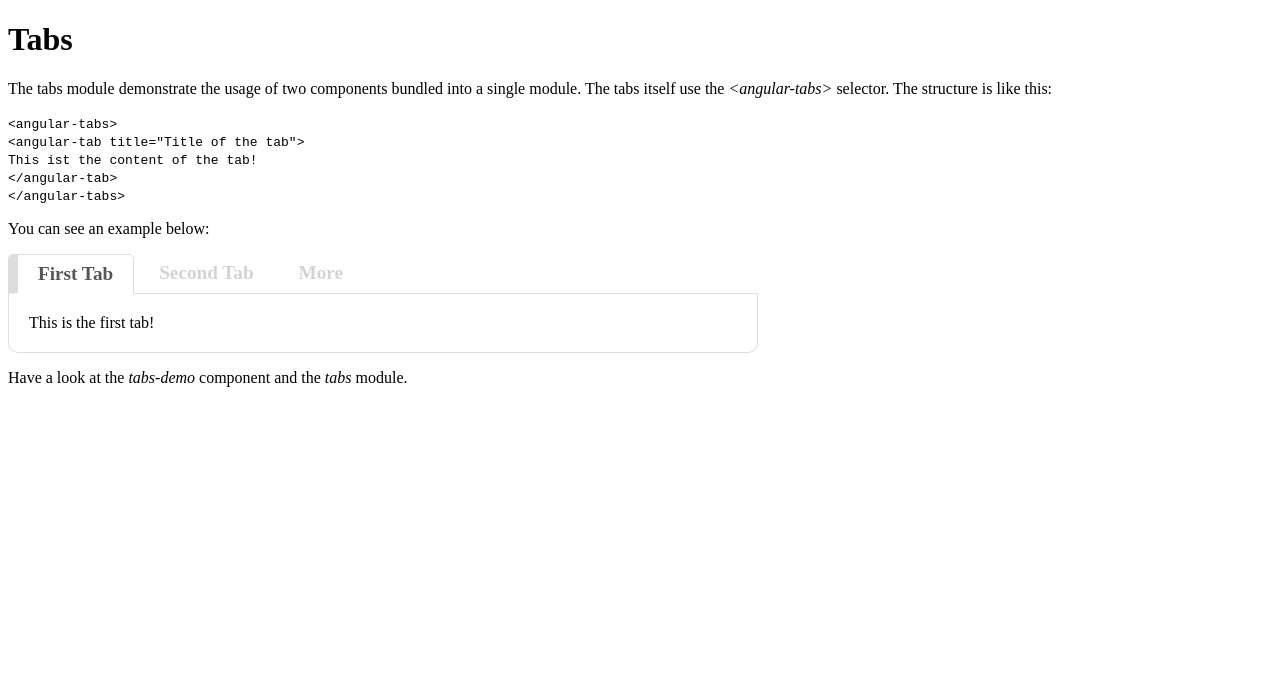
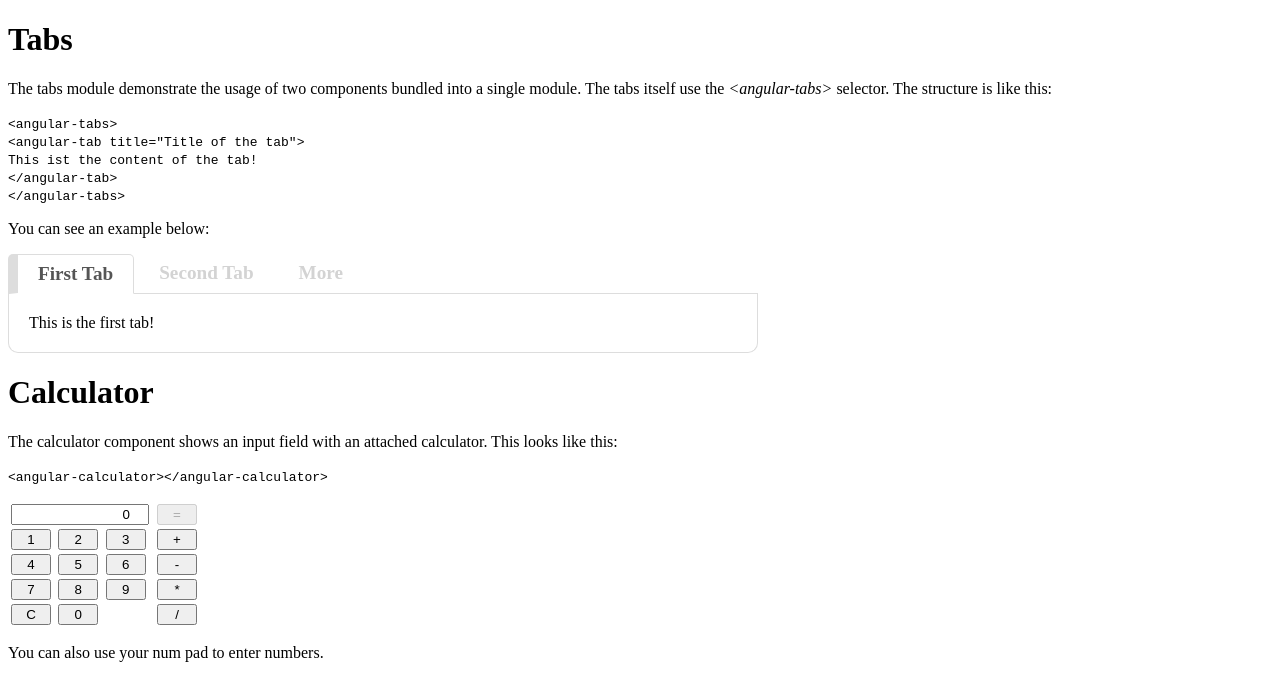
Before and after one commit to ComicSans/angular-playground, an Angular app: page / in a window 1280 px wide. Shown: the top 700 px of the page. Built offline with nearby package versions, Linux system fonts and the light colour scheme.

Commit message:
Added the calculator component

```diff
--- a/src/app/app.component.html
+++ b/src/app/app.component.html
@@ -19,6 +19,19 @@
 <p>
   <app-tabs-demo></app-tabs-demo>
 </p>
+
+<h1>Calculator</h1>
 <p>
-  Have a look at the <i>tabs-demo</i> component and the <i>tabs</i> module.
+  The calculator component shows an input field with an attached calculator. This looks like this:
 </p>
+<p>
+  <code>
+     &lt;angular-calculator&gt;&lt;/angular-calculator&gt;<br/>
+  </code>
+</p>
+<p>
+  <app-calculator-demo></app-calculator-demo>
+</p>
+<p>
+  You can also use your num pad to enter numbers.
+</p>
--- /dev/null
+++ b/src/app/calculator-demo/calculator-demo.component.html
@@ -0,0 +1 @@
+<angular-calculator></angular-calculator>
--- /dev/null
+++ b/src/app/calculator-demo/calculator-demo.component.ts
@@ -0,0 +1,15 @@
+import { Component, OnInit } from '@angular/core';
+
+@Component({
+  selector: 'app-calculator-demo',
+  templateUrl: './calculator-demo.component.html',
+  styleUrls: ['./calculator-demo.component.css']
+})
+export class CalculatorDemoComponent implements OnInit {
+
+  constructor() { }
+
+  ngOnInit() {
+  }
+
+}
--- /dev/null
+++ b/src/app/calculator/Calculator.ts
@@ -0,0 +1,65 @@
+import { NumberStack } from './NumberStack';
+
+export enum Operations {
+  add, subtract, multiply, divide
+}
+
+export class Calculator {
+  operation: number;
+  numbers: NumberStack;
+  lastValue: number;
+  currentValue: number;
+
+  getOperations(): typeof Operations {
+    return Operations;
+  }
+
+  reset() {
+    this.numbers = new NumberStack();
+    this.currentValue = 0;
+    this.lastValue = 0;
+    this.operation = null;
+  }
+
+  addValue(newValue: number) {
+    this.numbers.addNumbertoStack(newValue);
+    this.currentValue = this.numbers.getFormattedNumbers();
+  }
+
+  operate(operation) {
+    this.lastValue = this.currentValue;
+    this.operation = operation;
+    this.numbers.clearStack();
+    this.currentValue = 0;
+  }
+
+  calculate() {
+    var value;
+    switch (this.operation) {
+      case Operations.add: {
+        value = this.currentValue + this.lastValue;
+        break;
+      }
+      case Operations.subtract: {
+        value = this.lastValue - this.currentValue;
+        break;
+      }
+      case Operations.multiply: {
+        value = this.currentValue * this.lastValue;
+        break;
+      }
+      case Operations.divide: {
+        value = this.lastValue / this.currentValue;
+        break;
+      }
+    }
+    this.operation = null;
+    this.currentValue = value;
+    this.lastValue = value;
+    this.numbers.clearStack();
+  }
+
+  getCurrentValue(): number {
+    return this.currentValue;
+  }
+}
--- /dev/null
+++ b/src/app/calculator/NumberStack.ts
@@ -0,0 +1,22 @@
+export class NumberStack {
+  numbers: Array<number> = [];
+
+  addNumbertoStack(_number: number) {
+    this.numbers.push(_number);
+  }
+
+  clearStack() {
+    this.numbers = [];
+  }
+
+  getFormattedNumbers(): number {
+    if (this.numbers.length === 0) {
+      return 0;
+    }
+    let result = "";
+    for (let entry of this.numbers) {
+      result = result + String(entry);
+    }
+    return parseInt(result);
+  }
+}
--- /dev/null
+++ b/src/app/calculator/calculator.component.css
@@ -0,0 +1,11 @@
+.wide-button {
+  width: 40px;
+}
+
+.calulator-table, .value-input {
+  width: 130px;
+}
+
+.value-input {
+  text-align: right;
+}
--- /dev/null
+++ b/src/app/calculator/calculator.component.html
@@ -0,0 +1,39 @@
+<table class="calulator-table">
+  <tr>
+    <td colspan="3">
+      <input [(ngModel)]="currentValue" name="currentValue" type="number" class="value-input">
+    </td>
+    <td></td>
+    <td>
+      <button (click)="calculate()" [disabled]="calculator.operation == null" class="wide-button">=</button>
+    </td>
+  </tr>
+  <tr>
+    <td><button (click)="setValue(1)" class="wide-button">1</button></td>
+    <td><button (click)="setValue(2)" class="wide-button">2</button></td>
+    <td><button (click)="setValue(3)" class="wide-button">3</button></td>
+    <td></td>
+    <td><button (click)="operate(operations.add)" [disabled]="calculator.operation != null" class="wide-button">+</button></td>
+  </tr>
+  <tr>
+    <td><button (click)="setValue(4)" class="wide-button">4</button></td>
+    <td><button (click)="setValue(5)" class="wide-button">5</button></td>
+    <td><button (click)="setValue(6)" class="wide-button">6</button></td>
+    <td></td>
+    <td><button (click)="operate(operations.subtract)" [disabled]="calculator.operation != null" class="wide-button">-</button></td>
+  </tr>
+  <tr>
+    <td><button (click)="setValue(7)" class="wide-button">7</button></td>
+    <td><button (click)="setValue(8)" class="wide-button">8</button></td>
+    <td><button (click)="setValue(9)" class="wide-button">9</button></td>
+    <td></td>
+    <td><button (click)="operate(operations.multiply)" [disabled]="calculator.operation != null" class="wide-button">*</button></td>
+  </tr>
+  <tr>
+    <td><button (click)="reset()" class="wide-button">C</button></td>
+    <td><button (click)="setValue(0)" [disabled]="calculator.operation == operations.divide" class="wide-button">0</button></td>
+    <td></td>
+    <td></td>
+    <td><button (click)="operate(operations.divide)" [disabled]="calculator.operation != null || calculator.operation == operations.divide" class="wide-button">/</button></td>
+  </tr>
+</table>
--- /dev/null
+++ b/src/app/calculator/calculator.component.ts
@@ -0,0 +1,77 @@
+import { Component, OnInit } from '@angular/core';
+import { HostListener } from '@angular/core';
+
+import { Calculator } from './Calculator';
+
+
+@Component({
+  selector: 'angular-calculator',
+  templateUrl: './calculator.component.html',
+  styleUrls: ['./calculator.component.css']
+})
+export class CalculatorComponent {
+  // View bindings
+  currentValue: number;
+  operations: any;
+  calculator: Calculator;
+
+  constructor() {
+    this.calculator = new Calculator();
+    this.operations = this.calculator.getOperations();
+    this.reset();
+  }
+
+  reset() {
+    this.calculator.reset();
+    this.currentValue = 0;
+  }
+
+  /**
+    * The new number we will perform the operation with
+    **/
+  setValue(newValue: number) {
+    this.calculator.addValue(newValue);
+    this.currentValue = this.calculator.numbers.getFormattedNumbers();
+  }
+
+  operate(operation) {
+    this.calculator.operate(operation);
+    this.currentValue = 0;
+  }
+
+  calculate() {
+    this.calculator.calculate();
+    this.currentValue = this.calculator.getCurrentValue();
+  }
+
+  /**
+    * Support keyboard entries
+    **/
+  @HostListener('document:keypress', ['$event'])
+  handleKeyboardEvent(event: KeyboardEvent) {
+    const operations = this.operations;
+    switch(event.key) {
+      case "+":
+        this.calculator.operate(operations.add);
+        break;
+      case "-":
+        this.calculator.operate(operations.subtract);
+        break;
+      case "*":
+        this.calculator.operate(operations.multiply);
+        break;
+      case "/":
+        this.calculator.operate(operations.divide);
+        break;
+      case "Enter":
+        this.calculator.calculate();
+        break;
+      default:
+        const key = Number(event.key);
+        if ( !isNaN(key) && key >= 0 && key <= 9 ) {
+          this.calculator.addValue(key);
+        }
+    }
+    this.currentValue = this.calculator.getCurrentValue();
+  }
+}
```
Also changed, not shown: src/app/app.module.ts (+8 -2 lines), src/app/calculator-demo/calculator-demo.component.css (added), 2 other files (tests, documents, lock files or other folders).
